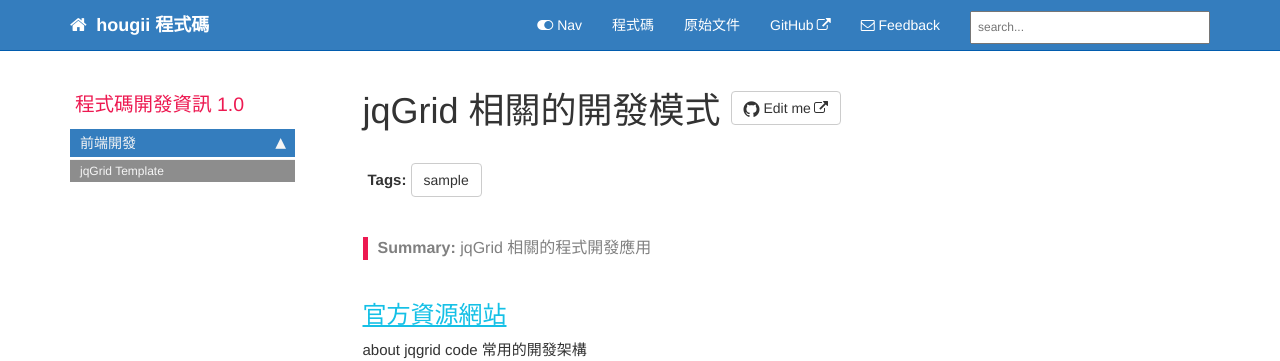
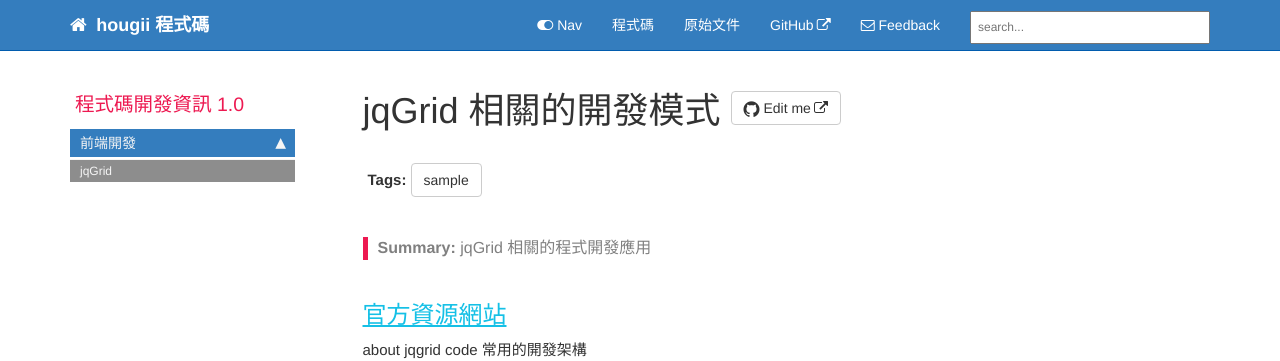
Before and after one commit to hougii/coding, a Jekyll site: the page built from pages/code/code_jqgrid.md, in a window 1280 px wide. Shown: the top 361 px of the page. Built offline with Jekyll 4.4.1, drawn with Linux system fonts in a browser that asks for light colours; nearby versions of some CDN libraries; comment, search, counter and statistics services are not loaded.

Commit message:
更新jqGrid名稱

```diff
--- a/_data/sidebars/code_sidebar.yml
+++ b/_data/sidebars/code_sidebar.yml
@@ -7,6 +7,6 @@ entries:
   - title: 前端開發
     output: web
     folderitems:
-    - title: jqGrid Template
+    - title: jqGrid
       url: /code_jqgrid.html
       output: web
```
